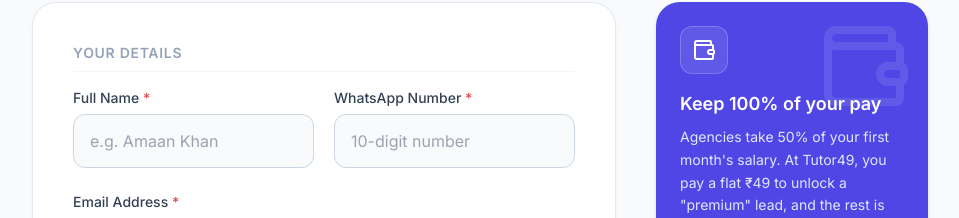
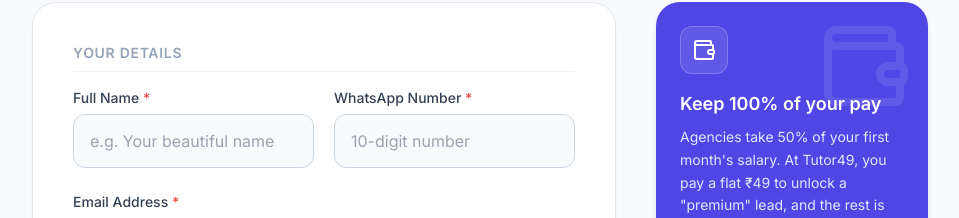
Before and after one commit to Amaan225/Luminous-Classes-Frontend, a React (Vite) app: page /register in a window 1280 px wide. Shown: the part 286-504 px from the top of the page, without its empty margins (160-1119 px from the left). Built offline with nearby package versions, Linux system fonts and the light colour scheme; a web font is replaced by a local one.

Commit message:
tutor Reg

```diff
--- a/src/pages/TutorRegistration.jsx
+++ b/src/pages/TutorRegistration.jsx
@@ -101,7 +101,7 @@
                       <input
                         type="text" name="name" required value={formData.name} onChange={handleChange}
                         className="px-4 py-3.5 rounded-xl border border-slate-300 bg-slate-50 focus:bg-white focus:ring-2 focus:ring-indigo-500 focus:border-indigo-500 outline-none transition-all w-full"
-                        placeholder="e.g. Amaan Khan"
+                        placeholder="e.g. Your beautiful name"
                       />
                     </div>
 
```
